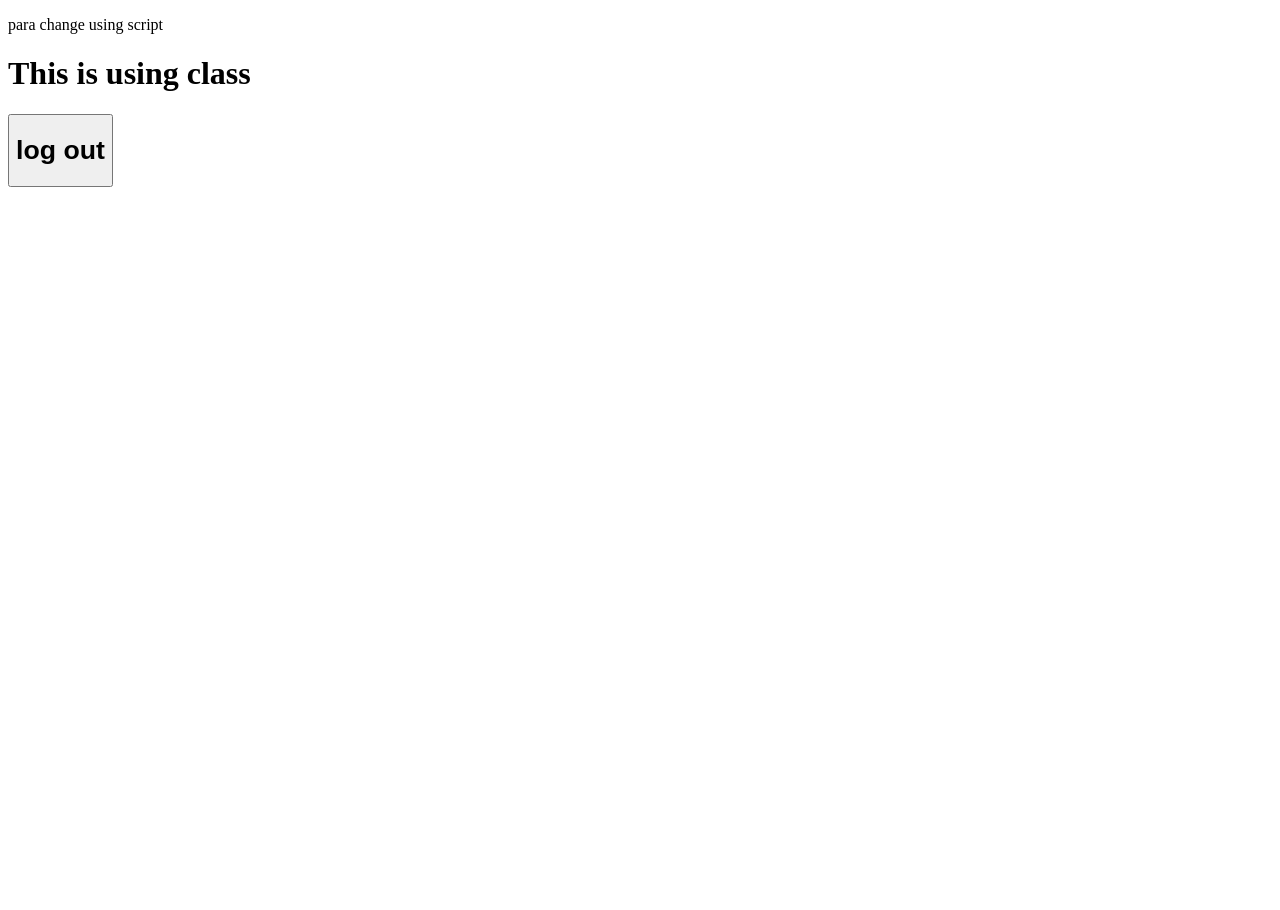
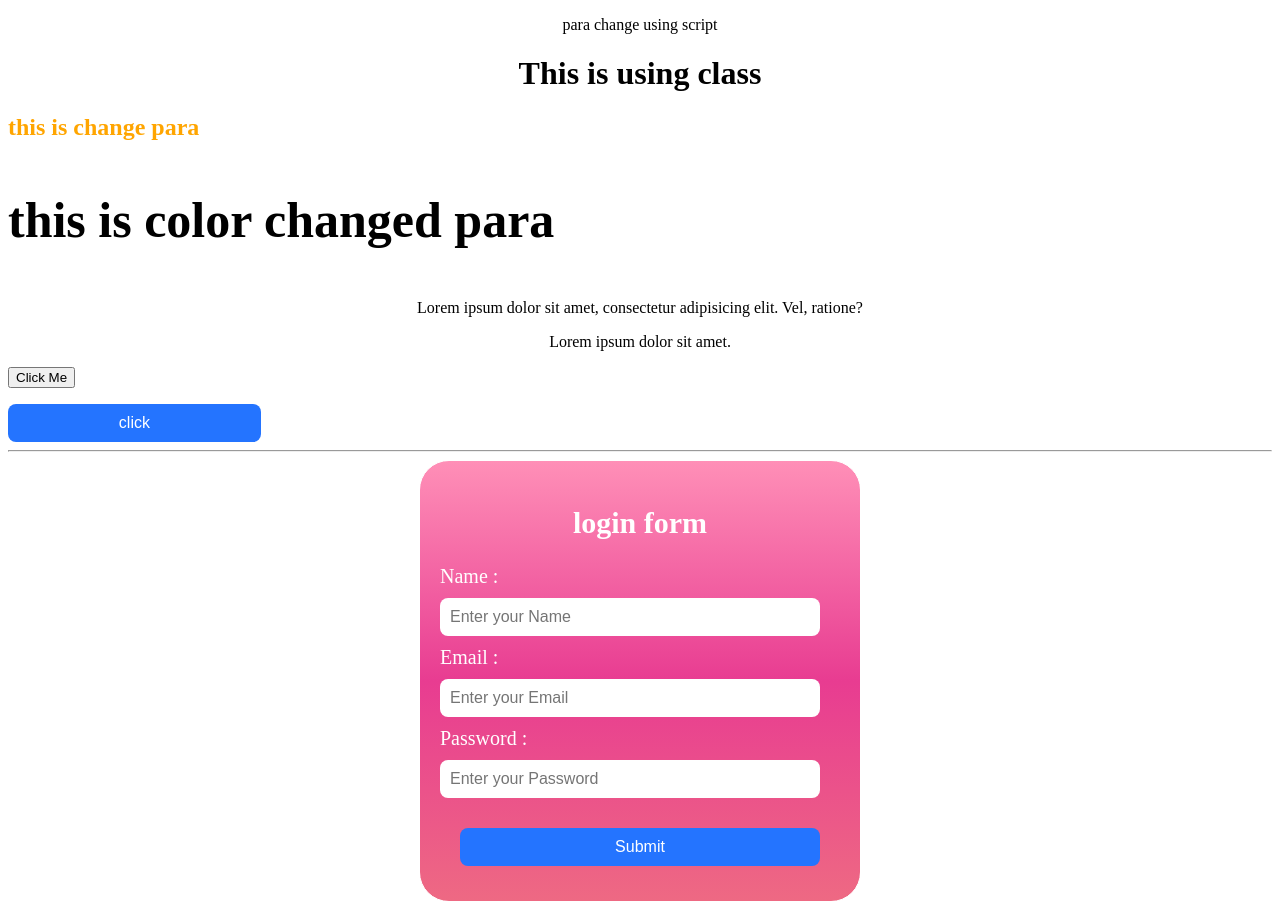
Before and after one commit to vaishali2801/Learning_JS, a plain HTML site: page 14_JS_DOM/index.html in a window 1280 px wide. Before the commit the page ends 800 px from the top, so only its background shows below. Drawn offline with Linux system fonts and the light colour scheme.

Commit message:
queryselector

```diff
--- a/14_JS_DOM/index.html
+++ b/14_JS_DOM/index.html
@@ -4,11 +4,63 @@
     <meta charset="UTF-8">
     <meta name="viewport" content="width=device-width, initial-scale=1.0">
     <title>DOM Manipulation</title>
+    <style>
+        .border {
+            width: 400px;
+            height: 400px;
+            margin: auto;
+            padding: 20px;
+            font-size: 20px;
+            border: 1px solid white;
+            border-radius: 30px;
+            background: linear-gradient(#FF8FB7, #E83C91, #EE6983);
+        }
+        .btn {
+            background: #2474ff;
+            border: none;
+            padding: 10px 20px;
+            border-radius: 8px;
+            color: white;
+            font-size: 16px;
+            cursor: pointer;
+            transition: 0.3s;
+            margin-top: 20px;
+            margin-left: 20px;
+            width: 90%;
+        }
+
+        input {
+            width: 90%;
+            padding: 10px;
+            border: none;
+            border-radius: 8px;
+            margin: 10px 0;
+            font-size: 16px;
+        }
+    </style>
 </head>
 <body>
     <p id="para">this is id paragraph</p>
     <p id="para2" class="class">this is id paragraph</p>
-    <button id="btn">Log out</button>
+    <h2 id="pro" class="style1">this is query selector paragraph</h2>
+    <h3 id="pro2" class="style2">this is query selector paragraph</h3>
+    <p class="pro3">Lorem ipsum dolor sit amet, consectetur adipisicing elit. Vel, ratione?</p>
+    <p class="pro4">Lorem ipsum dolor sit amet.</p>
+     <button id="btn3">Click Me</button>
+    <p id="message"></p>
+    <button id="btn2" class="btn" style="width:20%;margin: auto;"> click</button>
+    <hr />
+    <form id="form" class="border">
+        <h2 class="text" id="text" style="text-align:center;color: white;">login form</h2>
+        <label for="name" style="text-align: start;color: white;">Name :</label>
+        <input type="text" placeholder="Enter your Name" maxlength="20" id="name">
+        <label for="name" style="text-align: start;color: white;">Email :</label>
+        <input type="email" placeholder="Enter your Email" id="email">
+        <label for="name" style="text-align: start;color: white;">Password :</label>
+        <input type="password" placeholder="Enter your Password" id="password">
+        <button type="submit" class="btn">Submit</button>
+    </form>
     <script src="script.js"></script>
 </body>
+
 </html>
--- a/14_JS_DOM/script.js
+++ b/14_JS_DOM/script.js
@@ -4,5 +4,48 @@ document.getElementById("para").textContent = "para change using script";
 
 //using class only
 document.getElementsByClassName("class")[0].innerHTML = "<h1>This is using class</h1>";
+//query selector - return only single element which have first occurrence
+//Selects the first matching element from the DOM.
+//You can use CSS selectors like #id, .class, or tag.
+document.querySelector("h2").textContent = "this is change para";
 
-document.getElementById("btn").innerHTML = "<h1>log out</h1>"
+const newPara = document.querySelector(".style1");
+
+newPara.style.color = "orange";
+document.querySelector("#pro2").textContent = "this is color changed para";
+
+const para2 = document.querySelector(".style2");
+para2.style.fontSize = "50px";
+
+//query selector all - return nodeList not single element
+//Selects all elements that match a given CSS selector.
+//Returns a NodeList (like an array) — you can loop through it.
+
+const para3 = document.querySelectorAll("p");
+console.log(para3);
+for (p of para3) {
+    p.style.textAlign = "center"
+}
+//event-
+//Used to add an event to an element (like click, mouseover, input, etc.).
+//It allows you to attach multiple event handlers to one element (unlike onclick).
+//click event
+
+document.querySelector("#btn2").addEventListener("click", () => {
+    document.getElementById("btn2").textContent = "clicked";
+    alert("button clicked");
+});
+
+let button = document.querySelector("#btn3");
+button.addEventListener("click", () => {
+    document.querySelector("#message").textContent = "Button Clicked!";
+});
+
+//submit event
+document.querySelector("#form").addEventListener("submit", (e) => {
+    e.preventDefault();
+    const name = document.getElementById("name").value;
+    const email = document.getElementById("email").value;
+    const password = document.getElementById("password").value;
+    console.log("All", { name, email, password });
+})
```
